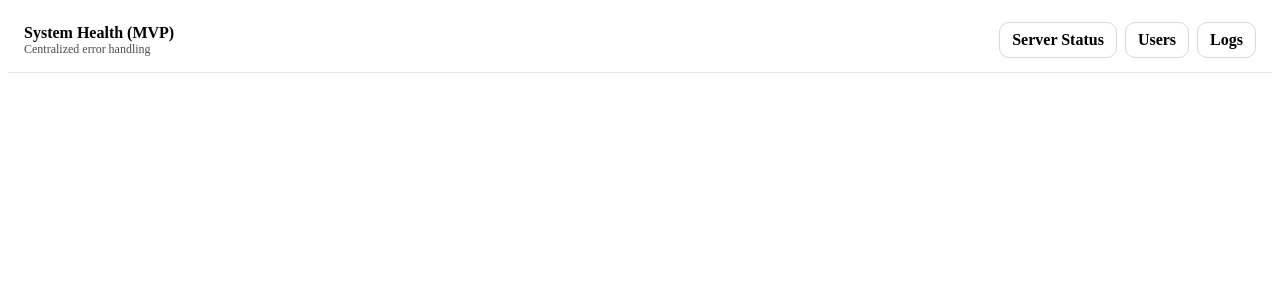
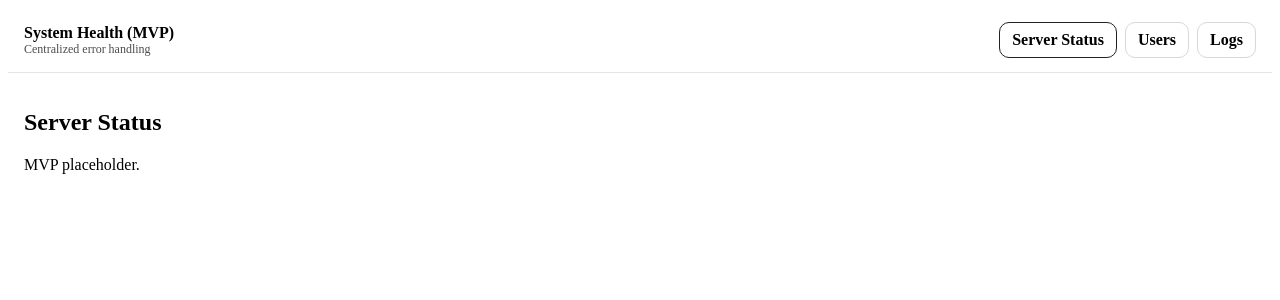
Before and after one commit to DenisUreke/Error_logging_service_frontend_MVP, an Angular app in the folder app/error-logging-service-frontend-mvp/: page /server-status in a window 1280 px wide. Before the commit this address led to /. Shown: the top 300 px of the page. Built offline with nearby package versions, Linux system fonts and the light colour scheme.

Commit message:
Initialize Angular frontend

```diff
--- a/app/error-logging-service-frontend-mvp/src/app/app.routes.ts
+++ b/app/error-logging-service-frontend-mvp/src/app/app.routes.ts
@@ -1,3 +1,13 @@
 import { Routes } from '@angular/router';
 
-export const routes: Routes = [];
+import { ServerStatusPage } from './pages/server-status/server-status.page';
+import { UsersPage } from './pages/users/users.page';
+import { LogsPage } from './pages/logs/logs.page';
+
+export const routes: Routes = [
+  { path: '', pathMatch: 'full', redirectTo: 'server-status' },
+  { path: 'server-status', component: ServerStatusPage },
+  { path: 'users', component: UsersPage },
+  { path: 'logs', component: LogsPage },
+  { path: '**', redirectTo: 'server-status' },
+];
--- /dev/null
+++ b/app/error-logging-service-frontend-mvp/src/app/pages/logs/logs.page.html
@@ -0,0 +1,2 @@
+<h2>Logs</h2>
+<p>MVP placeholder.</p>
--- /dev/null
+++ b/app/error-logging-service-frontend-mvp/src/app/pages/server-status/server-status.page.html
@@ -0,0 +1,2 @@
+<h2>Server Status</h2>
+<p>MVP placeholder.</p>
--- /dev/null
+++ b/app/error-logging-service-frontend-mvp/src/app/pages/users/users.page.html
@@ -0,0 +1,2 @@
+<h2>Users</h2>
+<p>MVP placeholder.</p>
```
Also changed, not shown: app/error-logging-service-frontend-mvp/src/app/pages/logs/logs.page.ts (added, +9 -0 lines), app/error-logging-service-frontend-mvp/src/app/pages/server-status/server-status.page.ts (added, +9 -0 lines), app/error-logging-service-frontend-mvp/src/app/pages/users/users.page.ts (added, +9 -0 lines), app/error-logging-service-frontend-mvp/src/app/pages/logs/logs.page.css (added), app/error-logging-service-frontend-mvp/src/app/pages/server-status/server-status.page.css (added), app/error-logging-service-frontend-mvp/src/app/pages/users/users.page.css (added).
